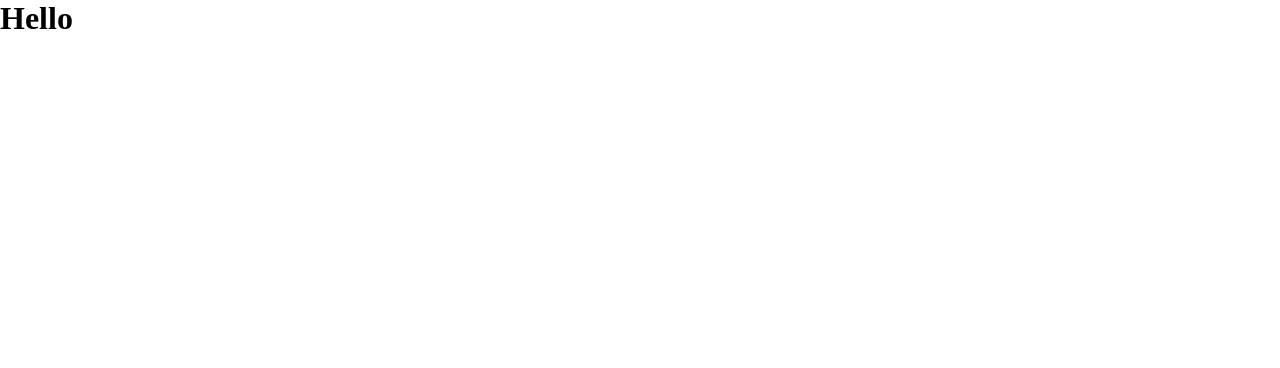
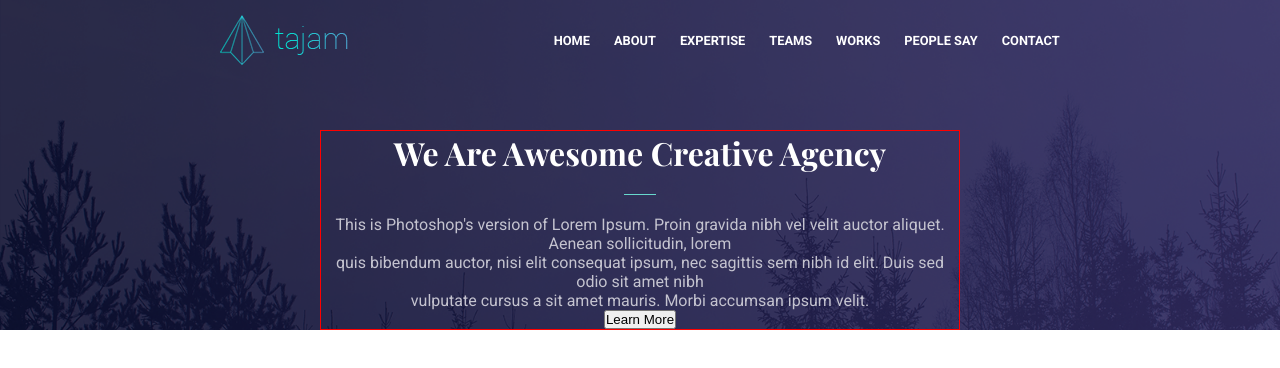
Before and after one commit to foreverbog/Group-Work-2, a plain HTML site: page index.html in a window 1280 px wide. Drawn offline with nearby package versions, Linux system fonts and the light colour scheme; a web font is replaced by a local one.

Commit message:
added styles

```diff
--- a/index.html
+++ b/index.html
@@ -8,8 +8,28 @@
 </head>
 <body>
     <header>
-        <nav></nav>
-        <h1>Hello</h1>
+        <nav>
+        <div class="nav-left"><img src="./images/logo.png" alt="logo"></div>
+            <div class="nav-right">
+                <ul>
+                    <li><a href="#">Home</a></li>
+                    <li><a href="#">About</a></li>
+                    <li><a href="#">Expertise</a></li>
+                    <li><a href="#">Teams</a></li>
+                    <li><a href="#">Works</a></li>
+                    <li><a href="#">People Say</a></li>
+                    <li><a href="#">Contact</a></li>
+                </ul>
+            </div>
+        </nav>
+        <div class="text-wrapper">
+            <h1>We Are Awesome Creative Agency</h1>
+            <div class="line"></div>
+            <p>This is Photoshop's version of Lorem Ipsum. Proin gravida nibh vel velit auctor aliquet. Aenean sollicitudin, lorem <br>
+            quis bibendum auctor, nisi elit consequat ipsum, nec sagittis sem nibh id elit. Duis sed odio sit amet nibh <br>
+            vulputate cursus a sit amet mauris. Morbi accumsan ipsum velit.</p>
+            <button type="submit">Learn More</button>
+        </div>
     </header>
     <main>
         <section></section>
--- a/styles.css
+++ b/styles.css
@@ -1,6 +1,7 @@
 @import url('https://fonts.googleapis.com/css2?family=DM+Serif+Display:ital@0;1&family=Open+Sans:ital,wght@0,300..800;1,300..800&display=swap');
 /* h1 font-family:"DM Serif Display", sans-serif */
 /* p font-family:"Open Sans", sans-serif */
+@import url('https://fonts.googleapis.com/css2?family=Hammersmith+One&family=Playfair+Display:ital,wght@0,400..900;1,400..900&family=Roboto:ital,wght@0,100;0,300;0,400;0,500;0,700;0,900;1,100;1,300;1,400;1,500;1,700;1,900&display=swap');
 *{
     margin: 0;
     padding: 0;
@@ -8,7 +9,78 @@
 }
 
 /* HEADER*/
+header{
+    background-image: url(./images/bgk-header.png);
+    background-repeat: no-repeat;
+    background-size: cover;
+    width: 100%;
+    height: auto;
+    color: white;
+}
+header .text-wrapper{
+    margin: 50px auto;
+    border: 1px solid red;;
+    width: 50%;
+    display:flex;
+    flex-flow: column wrap;
+    justify-content: center;
+    align-items: center;
+    font-family: "Roboto", sans-serif;
+    color: #C4C3CF;
+}
+header h1{
+    font-family: "Playfair Display", sans-serif;
+    text-align: center;
+    color:white;
+}
+header .line{
+    background-color: #68D9CD;
+    height: 1px;
+    width: 5%;
+    margin: 20px;
+    text-align: center;
+}
+header p{
+    text-align:center
+}
+
 /* NAV */
+nav{
+    display:flex;
+    flex-flow: row wrap;
+    justify-content: space-evenly;
+    align-items: center;
+    padding: 15px;
+}
+.nav-left{
+    display:flex;
+    flex-flow: row wrap;
+    align-items: center;
+}
+.nav-right ul{
+    display:flex;
+    flex-flow: row wrap;
+    align-items: center;
+    gap: 1.5rem;
+
+}
+.nav-right ul li{
+    list-style: none;
+}
+.nav-right ul li a{
+    text-decoration: none;
+    color:white;
+    font-family:"Roboto", sans-serif;
+    font-weight: 700;
+    text-transform: uppercase;
+    font-size: 0.8rem;
+    transition: all .5s;
+}
+
+.nav-right ul li a:hover{
+    color:#68DBCD;
+    transition: all .5s;
+}
 /* SECTION 1 */
 /* SECTION 2 */
 /* SECTION 3 */
```
Also changed, not shown: images/logo.png (added).
